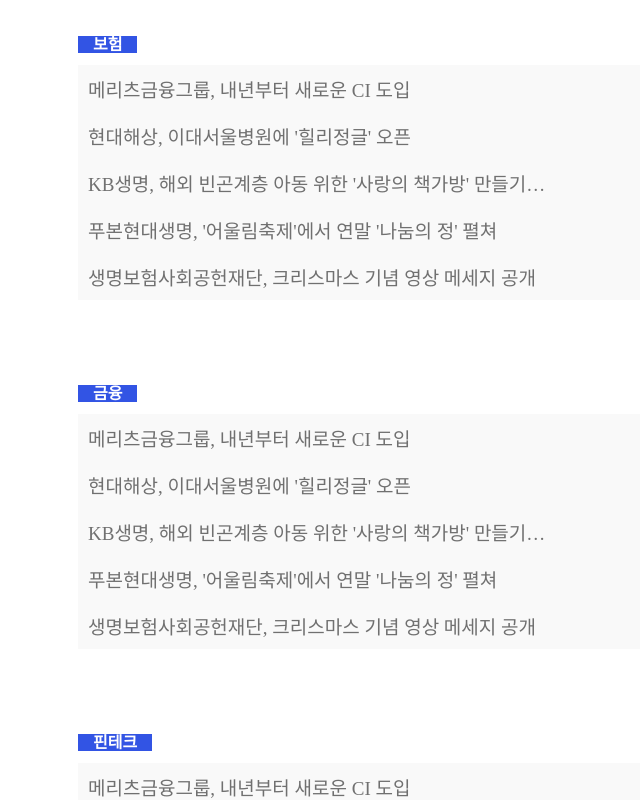
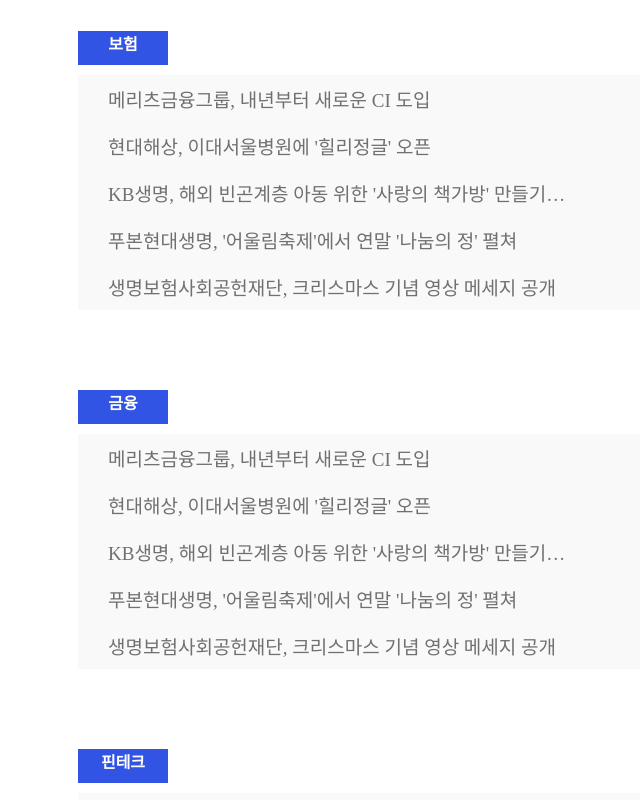
Before and after one commit to Sungsoo-FE/concat, a React (Create React App) app: page / in a window 1280 px wide. Shown: the part 580-1380 px from the top of the page, without its empty margins (112-752 px from the left). Built offline with nearby package versions, Linux system fonts and the light colour scheme.

Commit message:
news 글 왼쪽 여백 추가 및 제목 글 상자 크기 고정

```diff
--- a/src/components/nav/nav.css
+++ b/src/components/nav/nav.css
@@ -37,4 +37,5 @@
 
 .activeStyle{
     color: blue;
+    border-bottom: 1px solid  blue;
 }
--- a/src/components/news/news.css
+++ b/src/components/news/news.css
@@ -9,9 +9,9 @@
     width: 90px;
     height: 34px;
     color: white;
-    padding-left: 15px;
-    padding-right: 15px;
     font-weight: 900;
+    display: flex;
+    justify-content: center;
 }
 
 .text-box {
@@ -27,6 +27,7 @@
     color:  #707070;
     font-size: 19px;
     padding: 10px;
+    padding-left: 30px;
     margin-bottom: 23px;
 }
 
--- a/src/components/news/news.js
+++ b/src/components/news/news.js
@@ -17,7 +17,7 @@
     return (
         <NewsWrapper>
             <div className = "cate-wrapper">
-                <a className="categ-box">보험</a>
+                <div className="categ-box">보험</div>
                 <tr className="text-box">
                     <a className = "news-deco" href="#"><td href="#news1" className="news-text">메리츠금융그룹, 내년부터 새로운 CI 도입</td></a>
                     <tr>
@@ -35,7 +35,7 @@
                 </tr>
             </div>
             <div className = "cate-wrapper">
-                <a className="categ-box">금융</a>
+                <div className="categ-box">금융</div>
                 <tr className="text-box">
                     <a className = "news-deco" href="#"><td href="#news1" className="news-text">메리츠금융그룹, 내년부터 새로운 CI 도입</td></a>
                     <tr>
@@ -53,7 +53,7 @@
                 </tr>
             </div>
             <div className = "cate-wrapper">
-                <a className="categ-box">핀테크</a>
+                <div className="categ-box">핀테크</div>
                 <tr className="text-box">
                     <a className = "news-deco" href="#"><td href="#news1" className="news-text">메리츠금융그룹, 내년부터 새로운 CI 도입</td></a>
                     <tr>
```
